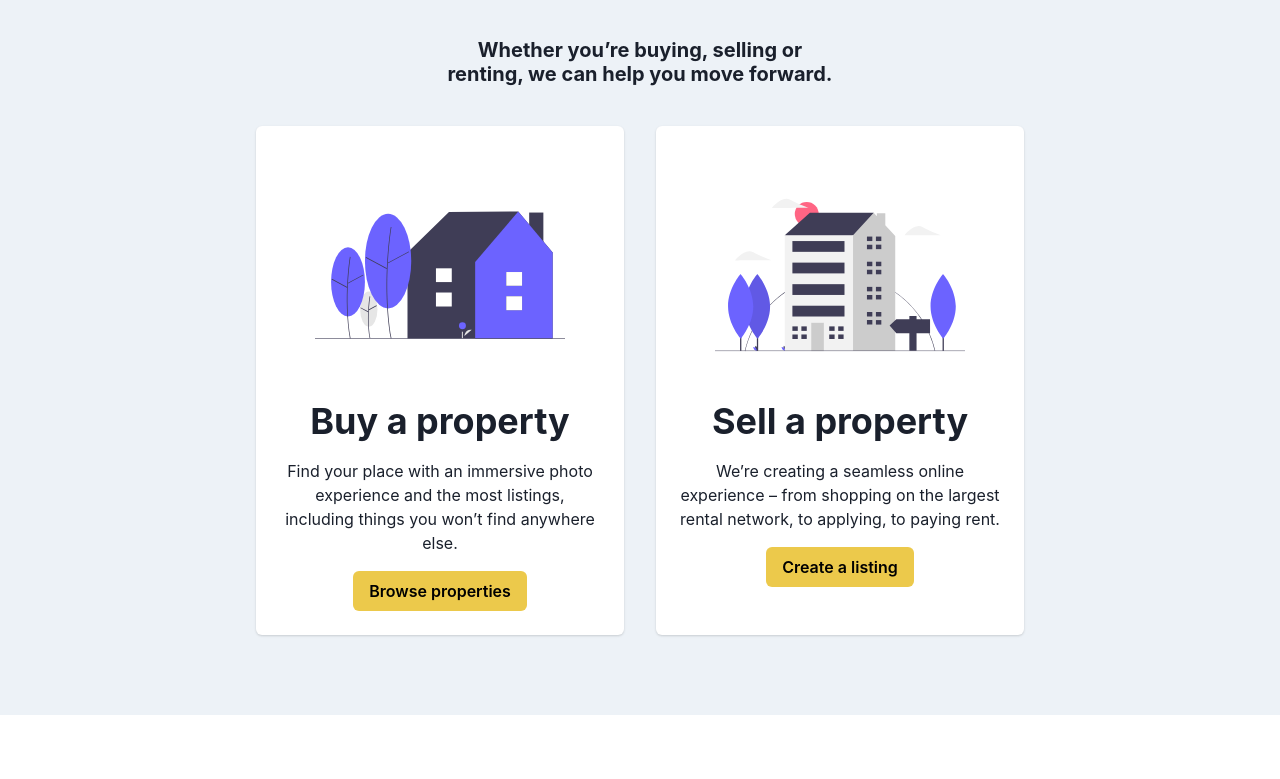
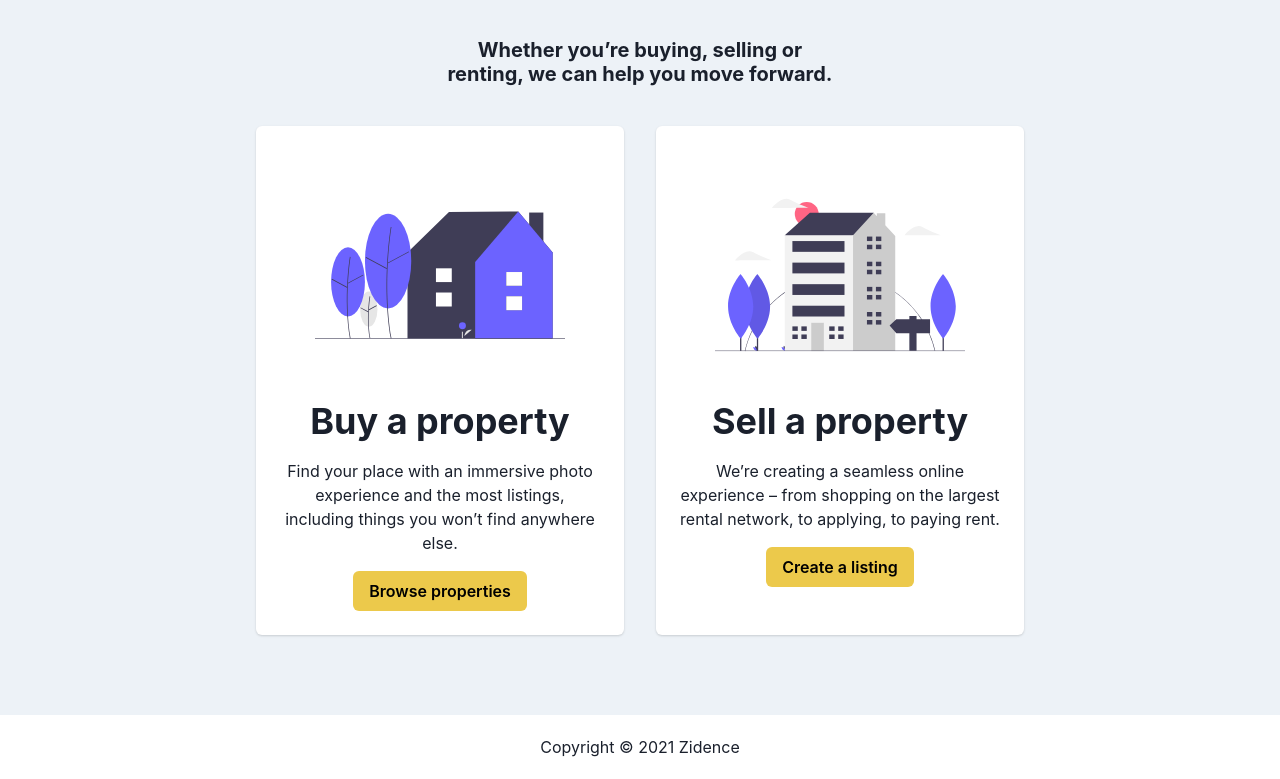
Before and after one commit to zidence/zidence-web, a React (Create React App) app: page / in a window 1280 px wide. Shown: the part 568-1347 px from the top of the page. Before the commit the page ends 1283 px from the top, so only its background shows below. Built offline with nearby package versions, Linux system fonts and the light colour scheme.

Commit message:
Create footer

```diff
--- /dev/null
+++ b/src/components/Footer.js
@@ -0,0 +1,10 @@
+import React from 'react'
+import { Center } from '@chakra-ui/react'
+
+export default function Footer() {
+  return (
+    <Center as="footer" p={5}>
+      <p>Copyright &copy; 2021 Zidence</p>
+    </Center>
+  )
+}
--- a/src/containers/Routes.js
+++ b/src/containers/Routes.js
@@ -3,6 +3,7 @@ import { BrowserRouter as Router, Switch, Route } from 'react-router-dom'
 
 import Navigation from '../components/Navigation'
 import HomePage from '../pages/home'
+import Footer from '../components/Footer'
 
 export default function Routes() {
   return (
@@ -18,6 +19,7 @@ export default function Routes() {
           </Route>
         </Switch>
       </div>
+      <Footer />
     </Router>
   )
 }
```
